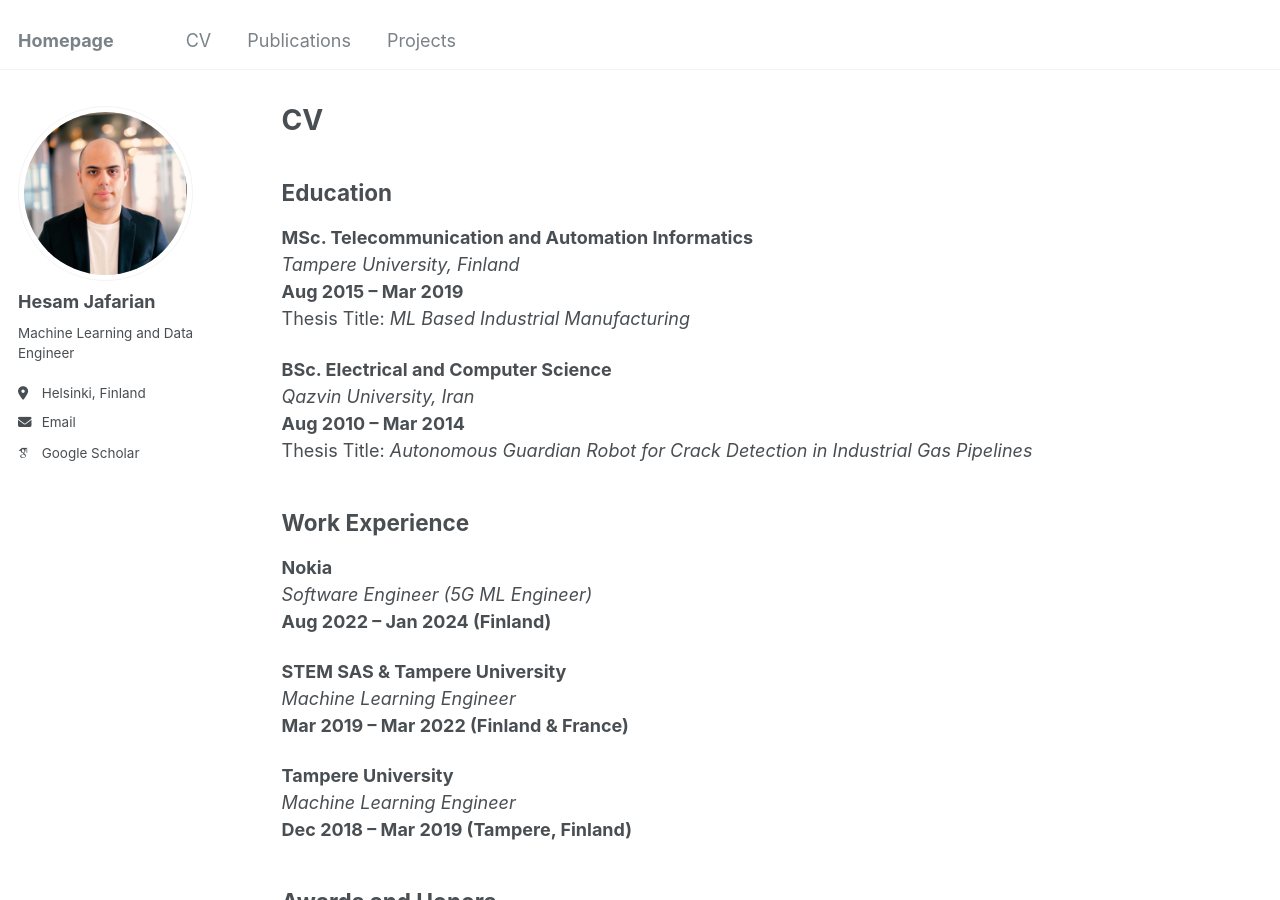
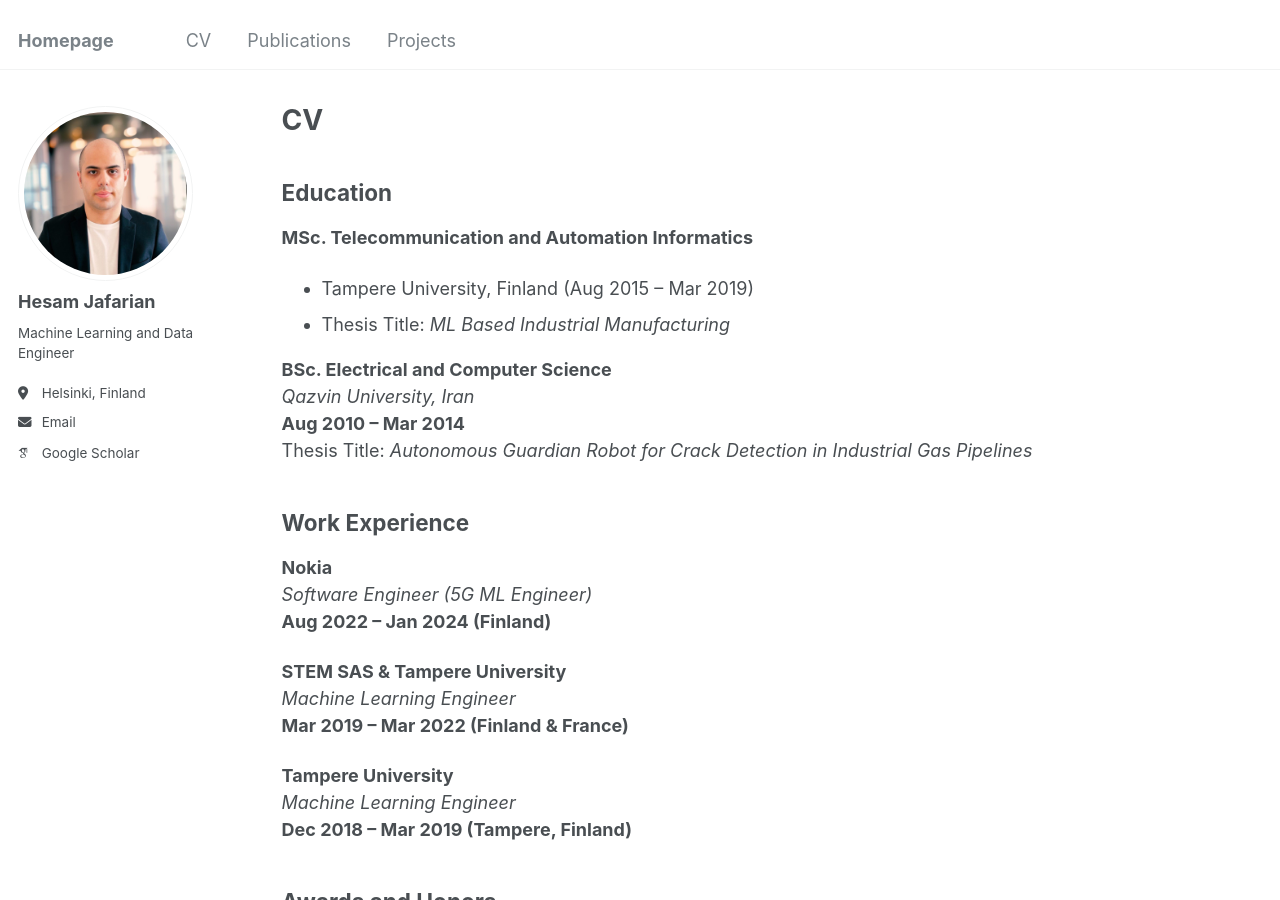
Before and after one commit to hesamjafarian/hesamjafarian.github.io, a Jekyll site: the page built from _pages/cv.md, in a window 1280 px wide and 900 px high. Built offline with Jekyll 4.4.1, drawn with Linux system fonts in a browser that asks for light colours; some web fonts are replaced.

Commit message:
Update cv.md

```diff
--- a/_pages/cv.md
+++ b/_pages/cv.md
@@ -11,9 +11,8 @@ redirect_from:
 
 ## Education
 **MSc. Telecommunication and Automation Informatics**
-*Tampere University, Finland*
-**Aug 2015 – Mar 2019**
-Thesis Title: *ML Based Industrial Manufacturing*
+- Tampere University, Finland (Aug 2015 – Mar 2019)
+- Thesis Title: *ML Based Industrial Manufacturing*
 
 **BSc. Electrical and Computer Science**
 *Qazvin University, Iran*
```
